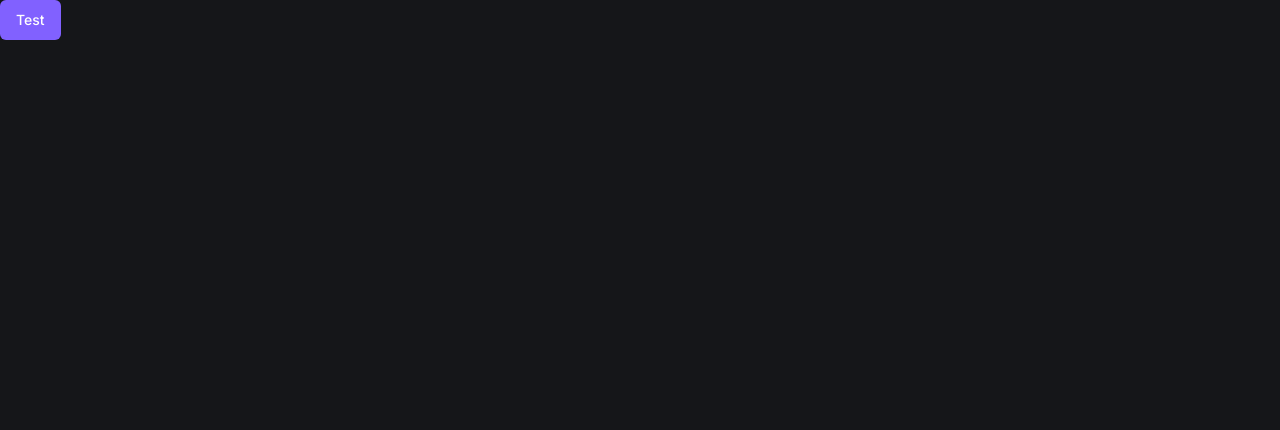
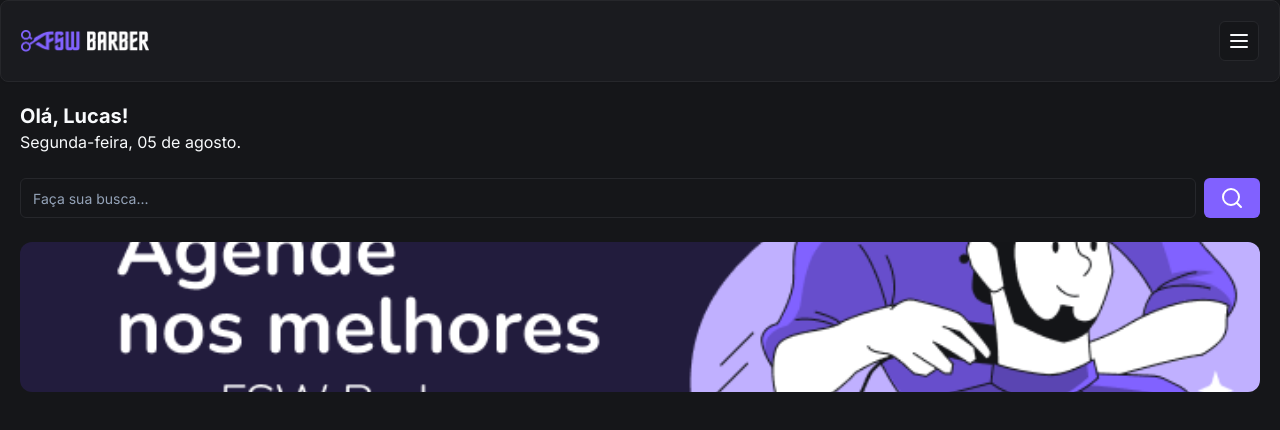
Before and after one commit to lucass-ilva/FSWBarber, a Next.js app: page / in a window 1280 px wide. Shown: the top 430 px of the page. Built offline with nearby package versions, Linux system fonts and the light colour scheme.

Commit message:
feat: add Header componente and banner

```diff
--- /dev/null
+++ b/app/_components/header.tsx
@@ -0,0 +1,19 @@
+import Image from "next/image"
+import { Card, CardContent } from "./ui/card"
+import { Button } from "./ui/button"
+import { MenuIcon } from "lucide-react"
+
+const Header = () => {
+  return (
+    <Card>
+      <CardContent className="flex flex-row items-center justify-between p-5">
+        <Image alt="FSW Barber" src="/logo.png" height={18} width={128} />
+        <Button size="icon" variant="outline">
+          <MenuIcon />
+        </Button>
+      </CardContent>
+    </Card>
+  )
+}
+
+export default Header
--- /dev/null
+++ b/app/_components/ui/card.tsx
@@ -0,0 +1,79 @@
+import * as React from "react"
+
+import { cn } from "@/app/_lib/utils"
+
+const Card = React.forwardRef<
+  HTMLDivElement,
+  React.HTMLAttributes<HTMLDivElement>
+>(({ className, ...props }, ref) => (
+  <div
+    ref={ref}
+    className={cn(
+      "rounded-lg border bg-card text-card-foreground shadow-sm",
+      className,
+    )}
+    {...props}
+  />
+))
+Card.displayName = "Card"
+
+const CardHeader = React.forwardRef<
+  HTMLDivElement,
+  React.HTMLAttributes<HTMLDivElement>
+>(({ className, ...props }, ref) => (
+  <div
+    ref={ref}
+    className={cn("flex flex-col space-y-1.5 p-6", className)}
+    {...props}
+  />
+))
+CardHeader.displayName = "CardHeader"
+
+const CardTitle = React.forwardRef<
+  HTMLParagraphElement,
+  React.HTMLAttributes<HTMLHeadingElement>
+>(({ className, ...props }, ref) => (
+  <h3
+    ref={ref}
+    className={cn(
+      "text-2xl font-semibold leading-none tracking-tight",
+      className,
+    )}
+    {...props}
+  />
+))
+CardTitle.displayName = "CardTitle"
+
+const CardDescription = React.forwardRef<
+  HTMLParagraphElement,
+  React.HTMLAttributes<HTMLParagraphElement>
+>(({ className, ...props }, ref) => (
+  <p
+    ref={ref}
+    className={cn("text-sm text-muted-foreground", className)}
+    {...props}
+  />
+))
+CardDescription.displayName = "CardDescription"
+
+const CardContent = React.forwardRef<
+  HTMLDivElement,
+  React.HTMLAttributes<HTMLDivElement>
+>(({ className, ...props }, ref) => (
+  <div ref={ref} className={cn("p-6 pt-0", className)} {...props} />
+))
+CardContent.displayName = "CardContent"
+
+const CardFooter = React.forwardRef<
+  HTMLDivElement,
+  React.HTMLAttributes<HTMLDivElement>
+>(({ className, ...props }, ref) => (
+  <div
+    ref={ref}
+    className={cn("flex items-center p-6 pt-0", className)}
+    {...props}
+  />
+))
+CardFooter.displayName = "CardFooter"
+
+export { Card, CardHeader, CardFooter, CardTitle, CardDescription, CardContent }
--- /dev/null
+++ b/app/_components/ui/input.tsx
@@ -0,0 +1,25 @@
+import * as React from "react"
+
+import { cn } from "@/app/_lib/utils"
+
+export interface InputProps
+  extends React.InputHTMLAttributes<HTMLInputElement> {}
+
+const Input = React.forwardRef<HTMLInputElement, InputProps>(
+  ({ className, type, ...props }, ref) => {
+    return (
+      <input
+        type={type}
+        className={cn(
+          "flex h-10 w-full rounded-md border border-input bg-background px-3 py-2 text-sm ring-offset-background file:border-0 file:bg-transparent file:text-sm file:font-medium placeholder:text-muted-foreground focus-visible:outline-none focus-visible:ring-2 focus-visible:ring-ring focus-visible:ring-offset-2 disabled:cursor-not-allowed disabled:opacity-50",
+          className,
+        )}
+        ref={ref}
+        {...props}
+      />
+    )
+  },
+)
+Input.displayName = "Input"
+
+export { Input }
--- a/app/page.tsx
+++ b/app/page.tsx
@@ -2,12 +2,40 @@
 // não consegue adicionar iteratividade exemplo onClick, ou UseState (variavel interativa) pois precisa de manipulação de DOM JS
 // ao escrever "use client" o componente vira um Client Component
 
-"use client";
+"use client"
 
-import { Button } from "./_components/ui/button";
+import { SearchIcon } from "lucide-react"
+import Header from "./_components/header"
+import { Button } from "./_components/ui/button"
+import { Input } from "./_components/ui/input"
+import Image from "next/image"
 
 const Home = () => {
-  return <Button>Test</Button>
+  return (
+    <div>
+      <Header />
+      <div className="p-5">
+        <h2 className="text-xl font-bold">Olá, Lucas!</h2>
+        <p>Segunda-feira, 05 de agosto.</p>
+
+        <div className="mt-6 flex items-center gap-2">
+          <Input placeholder="Faça sua busca..." />
+          <Button>
+            <SearchIcon />
+          </Button>
+        </div>
+
+        <div className="relative mt-6 h-[150px] w-full">
+          <Image
+            alt="Agende nos melhores com FSW Barber"
+            src="/banner-01.png"
+            fill
+            className="rounded-xl object-cover"
+          />
+        </div>
+      </div>
+    </div>
+  )
 }
 
-export default Home;
+export default Home
```
Also changed, not shown: public/banner-01.png (added), public/logo.png (added).
